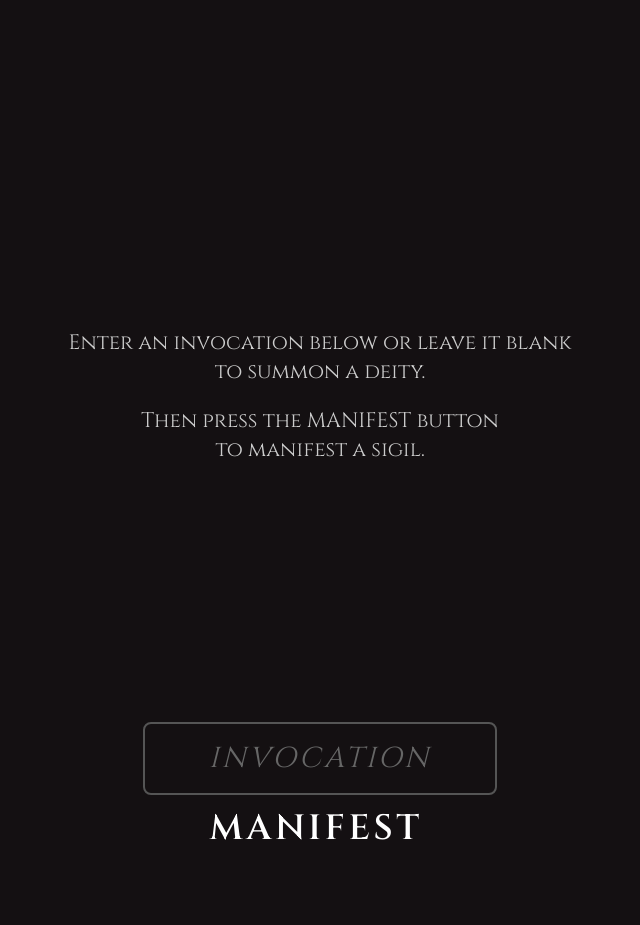
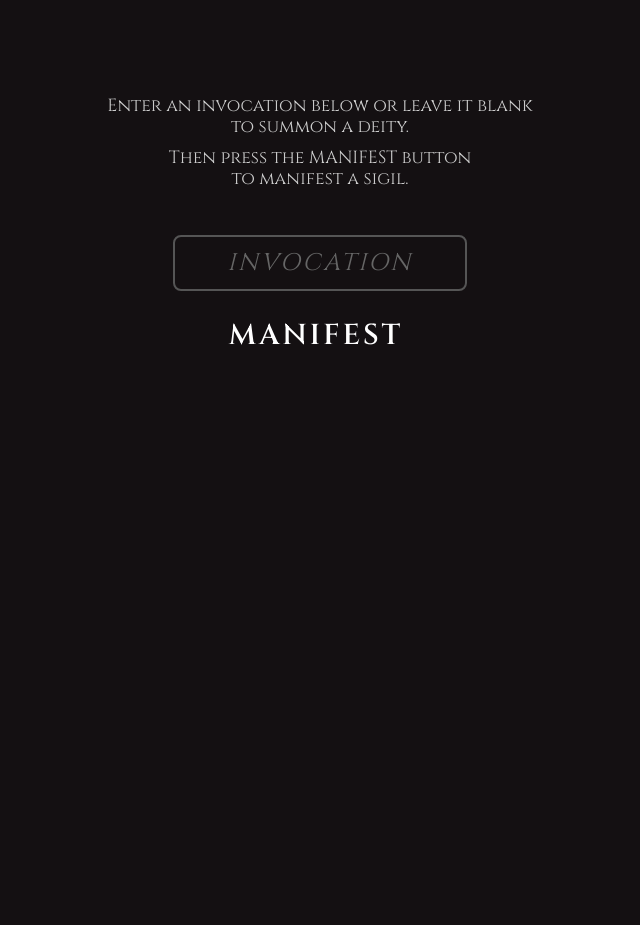
Before and after one commit to separatrix/torfias, a Jekyll site: the page sigils/index.html, which Jekyll copies as it is, in a window 1280 px wide. Shown: the whole page, without its empty margins (320-960 px from the left). Built offline with Jekyll 4.4.1, drawn with Linux system fonts in a browser that asks for light colours; after the commit the page ends 900 px from its top, so only the background shows below that.

Commit message:
Compressing size

```diff
--- a/sigils/index.html
+++ b/sigils/index.html
@@ -9,20 +9,28 @@
   <link href="https://fonts.googleapis.com/css2?family=Cinzel:wght@400;600&display=swap" rel="stylesheet">
   <script src="https://cdn.jsdelivr.net/npm/@svgdotjs/svg.js@3.2/dist/svg.min.js"></script>
   <style>
-    body { background:#141012; color:#ddd; font-family: system-ui, sans-serif; display:flex; flex-direction:column; align-items:center; padding:20px; }
+    body {
+      background: #141012;
+      color: #ddd;
+      font-family: system-ui, sans-serif;
+      display: flex;
+      flex-direction: column;
+      align-items: center;
+      padding: 10px; /* Reduced padding */
+    }
     #nameInput {
       font-family: 'Cinzel', 'Trajan Pro', 'Times New Roman', serif;
-      font-size: 1.8em;
+      font-size: 1.5em; /* Reduced font size */
       background: transparent;
       border: 2px solid #555;
       border-radius: 8px;
       color: #fff;
-      padding: 15px 25px;
+      padding: 10px 20px; /* Reduced padding */
       text-align: center;
-      margin-top: 0px;
+      margin-top: 5px; /* Adjusted margin */
       margin-bottom: 5px;
       letter-spacing: 0.1em;
-      width: 300px;
+      width: 250px; /* Reduced width */
       transition: all 0.3s ease;
       text-transform: uppercase;
     }
@@ -35,23 +43,13 @@
       color: #666;
       font-style: italic;
     }
-    #summonControls {
-      margin-top: 20px;
+    #summonControls, #generateControls, #downloadControls, #restartControls {
+      margin-top: 10px; /* Reduced margin */
       margin-bottom: 5px;
-      text-align: center;
-    }
-    #generateControls {
-      margin-top: 5px;
-      text-align: center;
-    }
-    #downloadControls {
-      margin-top: 10px;
       text-align: center;
     }
     #restartControls {
       display: none;
-      margin-top: 30px;
-      text-align: center;
     }
     #restartBtn {
       font-size: 1.3em;
@@ -72,8 +70,9 @@
     }
     button {
       font-family: 'Cinzel', 'Trajan Pro', 'Times New Roman', serif;
-      font-size: 1.5em;
-      margin-right:8px; padding:8px 12px; border-radius:8px; border:none; background:#ffffff00; color:#ffffff; cursor:pointer;
+      font-size: 1.2em; /* Reduced font size */
+      margin-right:8px; padding:6px 10px; /* Reduced padding */
+      border-radius:8px; border:none; background:#ffffff00; color:#ffffff; cursor:pointer;
       transition: all 0.3s ease;
       transform: translateY(0px);
     }
@@ -82,10 +81,10 @@
       text-shadow: 2px 2px 8px rgba(255,255,255,0.3);
     }
     #generateBtn {
-      font-size: 2.2em;
+      font-size: 1.8em; /* Reduced font size */
       font-family: 'Cinzel', 'Trajan Pro', 'Times New Roman', serif;
       font-weight: bold;
-      padding: 0px 20px 45px;
+      padding: 10px 15px; /* Adjusted padding */
       background: #ffffff00;
       color: #ffffff;
       border: none;
@@ -99,10 +98,10 @@
     }
     #summonBtn {
       display: none;
-      font-size: 1.2em;
+      font-size: 1em; /* Reduced font size */
       font-family: 'Cinzel', 'Trajan Pro', 'Times New Roman', serif;
       font-weight: bold;
-      padding: 40px 0px 5px 0px;
+      padding: 10px 0px; /* Adjusted padding */
       background: #ffffff00;
       color: #aaa;
       border: none;
@@ -118,34 +117,34 @@
     }
     #downloadControls { display: none; }
     #intentionMessage {
-      font-size: 1.3em;
+      font-size: 1.1em; /* Reduced font size */
       font-family: 'Cinzel', 'Trajan Pro', 'Times New Roman', serif;
       text-align: center;
       color: #cccccc;
-      line-height: 1.4;
-      width: 600px;
-      height: 600px;
+      line-height: 1.2; /* Adjusted line height */
+      width: 500px; /* Reduced width */
+      height: auto; /* Adjusted height */
       display: flex;
       flex-direction: column;
       justify-content: center;
       align-items: center;
-      padding: 30px;
+      padding: 20px; /* Reduced padding */
       box-sizing: border-box;
       background: transparent;
       border-radius: 8px 8px 0 0;
     }
     #intentionMessage p {
-      margin: 10px 0;
+      margin: 5px 0; /* Reduced margin */
       max-width: 600px;
     }
     #sigilTitle {
       visibility: hidden;
-      font-size: 2.5em;
+      font-size: 2em; /* Reduced font size */
       font-weight: bold;
       font-family: 'Cinzel', 'Trajan Pro', 'Times New Roman', serif;
       letter-spacing: 0.1em;
       text-shadow: 3px 3px 6px rgba(0,0,0,0.8), 1px 1px 3px rgba(0,0,0,0.6);
-      margin-bottom: 15px;
+      margin-bottom: 10px; /* Adjusted margin */
       text-align: center;
     }
     #canvas { background: transparent; border-radius: 8px 8px 0 0; display: none; }
```
